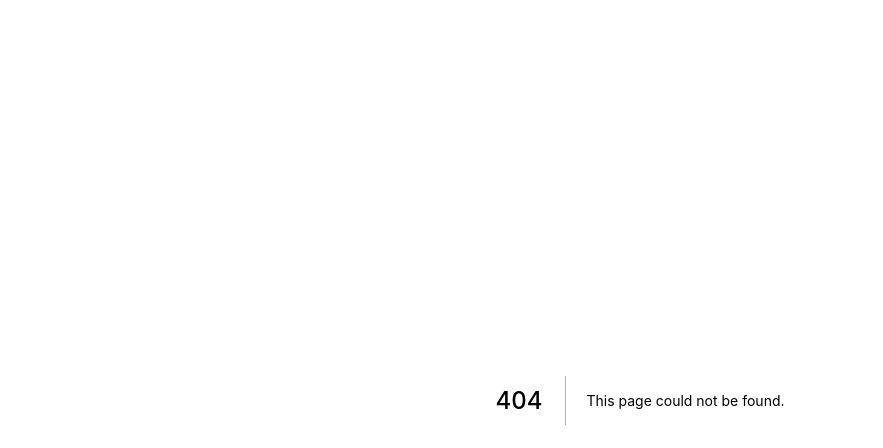
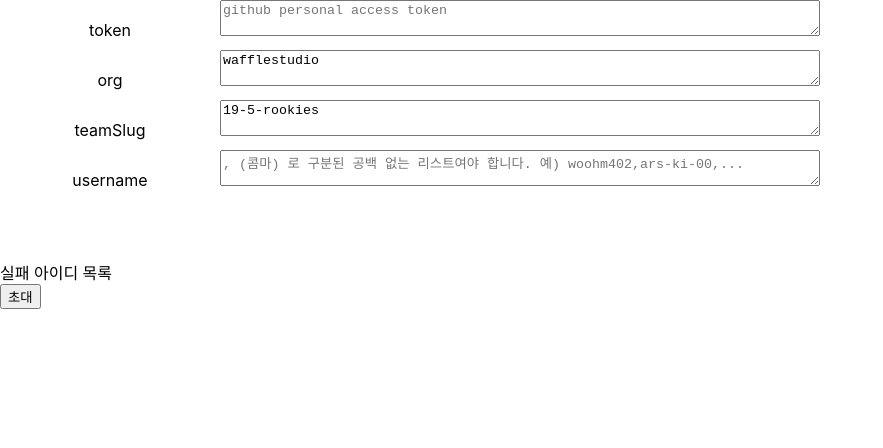
Before and after one commit to wafflestudio/github-auto-user-inviter, a Next.js app: page /main in a window 1280 px wide. Before the commit this address had no page. Shown: the top 448 px of the page, without its empty margins (0-883 px from the left). Built offline with nearby package versions, Linux system fonts and the light colour scheme.

Commit message:
github team inviter

```diff
--- /dev/null
+++ b/apis/requester.ts
@@ -0,0 +1,3 @@
+import axios from 'axios';
+
+export const requester = axios.create({ baseURL: 'https://api.github.com' });
--- a/pages/api/hello.ts
+++ b/pages/api/hello.ts
@@ -1,13 +1,10 @@
 // Next.js API route support: https://nextjs.org/docs/api-routes/introduction
-import type { NextApiRequest, NextApiResponse } from 'next'
+import type { NextApiRequest, NextApiResponse } from 'next';
 
 type Data = {
-  name: string
+  name: string;
+};
+
+export default function handler(req: NextApiRequest, res: NextApiResponse<Data>) {
+  res.status(200).json({ name: 'John Doe' });
 }
-
-export default function handler(
-  req: NextApiRequest,
-  res: NextApiResponse<Data>
-) {
-  res.status(200).json({ name: 'John Doe' })
-}
--- /dev/null
+++ b/pages/main/index.tsx
@@ -0,0 +1,78 @@
+import React, { useState } from 'react';
+
+import { useFormik } from 'formik';
+
+import { requester } from '../../apis/requester';
+
+// username: 콤마로 분리
+type Form = {
+  token: string;
+  org: string;
+  teamSlug: string;
+  username: string;
+};
+
+const placeholders: { [key in keyof Form]: string } = {
+  token: 'github personal access token',
+  org: 'target organization',
+  teamSlug: `target team's team_slug`,
+  username: ', (콤마) 로 구분된 공백 없는 리스트여야 합니다. 예) woohm402,ars-ki-00,...',
+};
+
+const Main: React.FC = () => {
+  const [failedList, setFailedList] = useState<string[]>([]);
+
+  const { values, handleSubmit, handleChange } = useFormik<Form>({
+    initialValues: { token: '', org: 'wafflestudio', teamSlug: '19-5-rookies', username: '' },
+    onSubmit: async (values) => {
+      const usernames = values.username.split(',');
+
+      for (const item of usernames) {
+        try {
+          await inviteUser(values.org, values.teamSlug, item, values.token);
+          console.log(`[succeed] ${item}`);
+        } catch (err) {
+          console.log(`[failed ] ${item}`);
+          setFailedList((list) => [...list, item]);
+        }
+      }
+    },
+  });
+
+  const inviteUser = async (org: string, teamSlug: string, username: string, token: string) => {
+    await requester.put(`/orgs/${org}/teams/${teamSlug}/memberships/${username}`, null, {
+      headers: {
+        Authorization: `token ${token}`,
+      },
+    });
+  };
+
+  return (
+    <form onSubmit={handleSubmit}>
+      {['token', 'org', 'teamSlug', 'username'].map((item, i) => (
+        <div key={i}>
+          <span style={{ width: 200, display: 'inline-block', textAlign: 'center', margin: 10 }}>{item}</span>
+          <textarea
+            style={{ width: 600 }}
+            value={values[item as keyof Form]}
+            name={item}
+            onChange={handleChange}
+            placeholder={placeholders[item as keyof Form]}
+          />
+        </div>
+      ))}
+      <br />
+      <br />
+      <br />
+      <div>
+        실패 아이디 목록
+        {failedList.map((item, i) => (
+          <p key={i}>{item}</p>
+        ))}
+      </div>
+      <button type={'submit'}>초대</button>
+    </form>
+  );
+};
+
+export default Main;
```
Also changed, not shown: package.json (+10 -1 lines), pages/_app.tsx (+4 -4 lines), pages/index.tsx (+11 -16 lines), .eslintrc.js (added), .eslintrc.json (deleted), next-env.d.ts, 2 other files (tests, documents, lock files or other folders).
